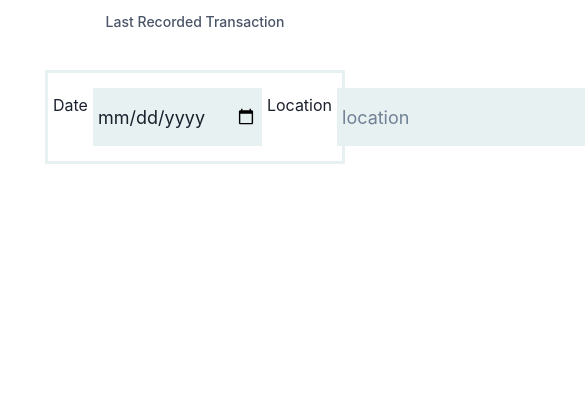
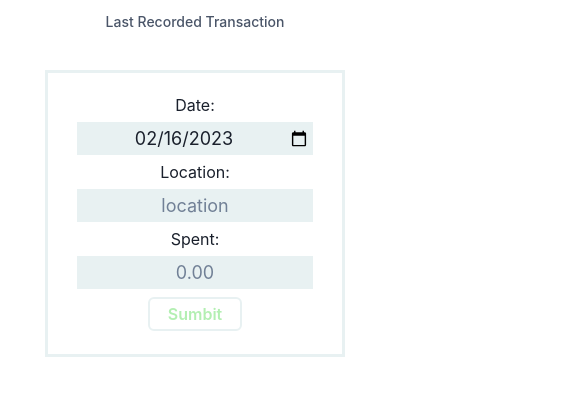
Before and after one commit to kevinkraiss/mern-project-03, a React (Create React App) app in the folder client/: page / in a window 390 px wide. Both pictures are taken after a click on the button "User". Shown: the part 344-742 px from the top of the page, 585 px wide, since content can reach past the window. Built offline with nearby package versions, Linux system fonts and the light colour scheme; no server answers.

Commit message:
orders user receipts by date and adds default date value to input

```diff
--- a/client/src/App.css
+++ b/client/src/App.css
@@ -133,11 +133,32 @@ form {
 }
 
 #receipt-form label {
-  margin: 5px;
+  margin: auto;
+  padding: 5px;
+
 }
 
 #receipt-form input {
   font-size: 18px;
-  padding: 5px;
+  padding: 3px;
   background-color: var(--bgColor);
 }
+
+#receipt-form button {
+  margin: 10px;
+  padding: 3px;
+  outline: 2px solid var(--bgColor);
+  border-radius: 4px;
+}
+
+@media screen and (max-width: 950px) {
+  #receipt-form {
+    flex-direction: column;
+    text-align: center;
+    align-items: center;
+  }
+  #receipt-form input {
+    width: 80%;
+    text-align: center;
+  }
+}
--- a/client/src/components/ledger.js
+++ b/client/src/components/ledger.js
@@ -40,12 +40,14 @@ const Ledger = props => {
                 <Tbody>
                 {userReceipts
                     ?.map((receipt) => (
-                        <Tr>
+                        <Tr
+                        key={receipt._id}
+                        >
                             <Td>{moment(receipt.purchaseDate, 'x').format("MM/DD/YYYY")}</Td>
                             <Td>{receipt.place}</Td>
                             <Td isNumeric
                                 className='spent'
-                            >{(Math.round(receipt.spent * 100) / 100).toFixed(2)}</Td>
+                            >${(Math.round(receipt.spent * 100) / 100).toFixed(2)}</Td>
                         </Tr>
                     ))
                 }
--- a/client/src/pages/user.js
+++ b/client/src/pages/user.js
@@ -13,7 +13,7 @@ const User = () => {
  //   console.log(user)
 
     const [spent, setSpent] = useState('')
-    const [purchaseDate, setPurchaseDate] = useState('')
+    const [purchaseDate, setPurchaseDate] = useState(moment().format('YYYY-MM-DD'))
     const [place, setPlace] = useState('')
 
     const [addReceipt, { loading, error }] = useMutation(ADD_RECEIPT)
@@ -49,22 +49,24 @@ const User = () => {
       <Ledger />
         <div className="receipt">
             <form id= "receipt-form" onSubmit={handleSubmit}>
-            <label>Date</label>
+            <label>Date: </label>
                     <input
                     name="purchaseDate"
                     value={purchaseDate}
                     type="date"
-                    onChange={e => setPurchaseDate(e.target.value)}
+                    onChange={e => {setPurchaseDate(e.target.value)
+                    console.log(e.target.value)
+                    }}
                     placeholder={moment().format('MM/DD/YYYY')}
                     />
-                <label>Location</label>
+                <label>Location: </label>
                     <input
                     name="place"
                     value={place}
                     onChange={e => setPlace(e.target.value)}
                     placeholder= "location"
                     />
-                <label>Amount Spent</label>
+                <label>Spent: </label>
                     <input
                     name="spent"
                     value={spent}
```
Also changed, not shown: 1 other file (tests, documents, lock files or other folders).
